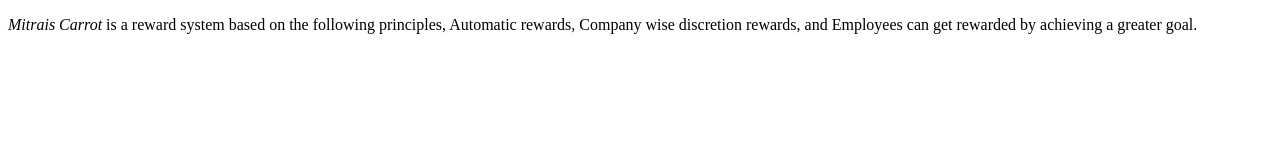
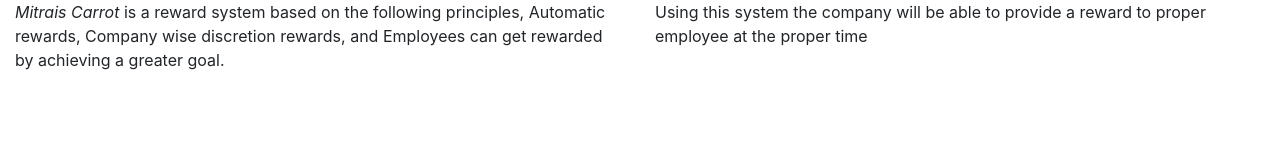
Before and after one commit to theadonatap/mitrais_carrot, a plain HTML site: page index.html in a window 1280 px wide. Drawn offline with Linux system fonts and the light colour scheme.

Commit message:
add feature2

```diff
--- a/index.html
+++ b/index.html
@@ -2,9 +2,20 @@
 <html>
 <head>
 	<title>Mitrais Carrot</title>
+	<link href="css/bootstrap.min.css" rel="stylesheet">
 </head>
 <body>
-<p><i>Mitrais Carrot</i> is a reward system based on the following principles, Automatic rewards, Company wise discretion rewards, and Employees can get rewarded by achieving a greater goal.
-</p>
+	<div class="container-fluid">
+		<div class="row">
+			<div class="col-md-6">
+				<p><i>Mitrais Carrot</i> is a reward system based on the following principles, Automatic rewards, Company wise discretion rewards, and Employees can get rewarded by achieving a greater goal.
+				</p>
+			</div>
+			<div class="col-md-6">
+				Using this system the company will be able to provide a reward to proper employee at the proper time
+			</div>
+		</div>
+	</div>
+	<script src="js/bootstrap.min.js"></script>
 </body>
 </html>
```
